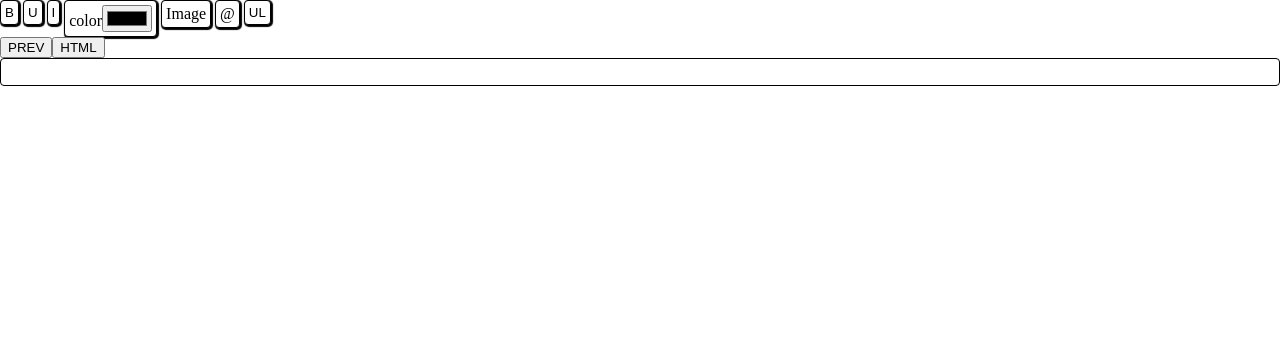
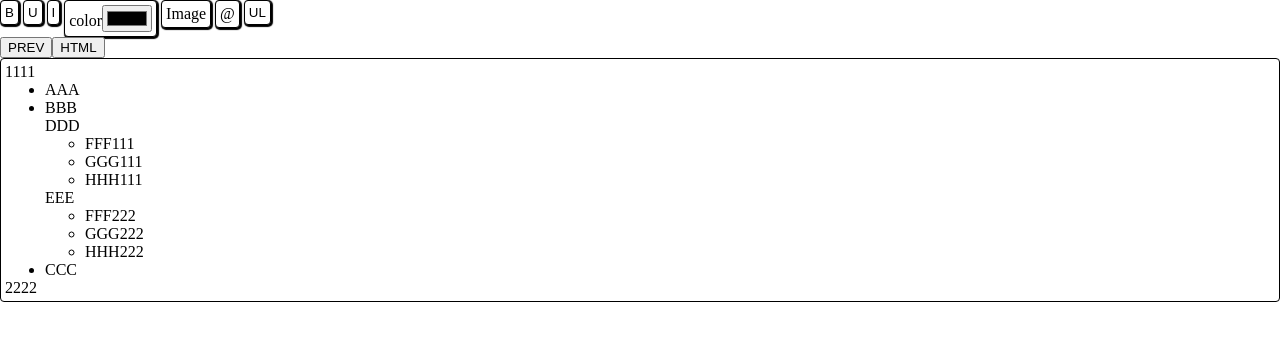
Before and after one commit to MaciejRog/react-komponenty, a React (Vite) app: page / in a window 1280 px wide. Shown: the top 340 px of the page. Built offline with nearby package versions, Linux system fonts and the light colour scheme.

Commit message:
fix listitem duplication bug

```diff
--- a/src/core/components/function-components/form-elements/RichTextEditor/RichTextEditor.tsx
+++ b/src/core/components/function-components/form-elements/RichTextEditor/RichTextEditor.tsx
@@ -11,7 +11,7 @@ import RichTextBtnItalic from "./elements/RichTextBtn/RichTextBtnItalic";
 import RichTextBtnColor from "./elements/RichTextBtn/RichTextBtnColor";
 import RichTextBtnImg from "./elements/RichTextBtn/RichTextBtnImg";
 import RichTextBtnMail from "./elements/RichTextBtn/RichTextBtnMail";
-import RichTextBtnLine from "./elements/RichTextBtn/RichTextBtnLine";
+import RichTextBtnList from "./elements/RichTextBtn/RichTextBtnList";
 
 const INIT_SELECTION_REF: {
   selection: Selection | null;
@@ -22,11 +22,6 @@ const INIT_SELECTION_REF: {
   range: undefined,
   nearestWrappingElement: null,
 };
-
-/*
-obsługa LIST (ul, ol)
-obsługa mailTo
-*/
 
 function RichTextEditor({
   value = ``,
@@ -140,7 +135,7 @@ function RichTextEditor({
           range={selectedRange}
           handleUpdate={handleValueChange}
         />
-        <RichTextBtnLine
+        <RichTextBtnList
           selection={selecteSelection}
           handleUpdate={handleValueChange}
         />
--- a/src/core/components/function-components/form-elements/RichTextEditor/elements/RichTextBtn/RichTextBtnLine.tsx
+++ b/src/core/components/function-components/form-elements/RichTextEditor/elements/RichTextBtn/RichTextBtnList.tsx
@@ -122,7 +122,7 @@ type typeListElement = {
   isLastItem: false;
 };
 
-function RichTextBtnLine({
+function RichTextBtnList({
   selection,
   handleUpdate,
 }: {
@@ -173,19 +173,32 @@ function RichTextBtnLine({
       listElements.forEach((element) => {
         if (listElementsByList.length === 0) {
           listElementsByList.push([]);
-          listElementsByList[listElementsByList.length - 1].push(element);
+          listElementsByList[0].push(element);
         } else {
-          if (
-            listElementsByList[listElementsByList.length - 1][0].list ===
-            element.list
-          ) {
-            listElementsByList[listElementsByList.length - 1].push(element);
+          let listIndex = -1;
+          listElementsByList.forEach((listEl, index) => {
+            if (listEl?.[0]?.list === element.list) {
+              listIndex = index;
+            }
+          });
+          if (listIndex > -1) {
+            let listItemIndex = -1;
+            listElementsByList[listIndex].forEach((el, index) => {
+              if (el.listItem === element.listItem) {
+                listItemIndex = index;
+              }
+            });
+            if (listItemIndex === -1) {
+              listElementsByList[listIndex].push(element);
+            }
           } else {
             listElementsByList.push([]);
             listElementsByList[listElementsByList.length - 1].push(element);
           }
         }
       });
+
+      console.warn("listElementsByList = ", listElementsByList);
 
       listElementsByList.reverse().forEach((listEl) => {
         if (listEl[0].list) {
@@ -218,14 +231,6 @@ function RichTextBtnLine({
               element.after(list);
             }
           }
-          // if (listEl[0].range.commonAncestorContainer) {
-          //   const element = getNearestNotTextElement(
-          //     listEl[0].range.commonAncestorContainer
-          //   );
-          //   if (element) {
-          //     element.after(list);
-          //   }
-          // }
           listEl.forEach((element) => {
             const cloneContent = element.range.cloneContents();
             const listItem = document.createElement("li");
@@ -248,4 +253,4 @@ function RichTextBtnLine({
   );
 }
 
-export default RichTextBtnLine;
+export default RichTextBtnList;
--- a/src/core/pages/Main.tsx
+++ b/src/core/pages/Main.tsx
@@ -31,7 +31,33 @@ function Main() {
   //   <p><span>PRAGRAF 2</span></p>
   //   <p>PRAGRAF 3</p>
   // `);
-  const [textValue, setTextValue] = useState(``);
+  //##############################
+  const [textValue, setTextValue] = useState(`
+    <div>1111</div>
+    <ul>
+      <li>AAA</li>
+      <li>
+        BBB
+        <div>DDD</div>
+        <ul>
+          <li>FFF111</li>
+          <li>GGG111</li>
+          <li>HHH111</li>
+        </ul>
+        <div>EEE</div>
+        <ul>
+          <li>FFF222</li>
+          <li>GGG222</li>
+          <li>HHH222</li>
+        </ul>
+      </li>
+      <li>CCC</li>
+    </ul>
+    <div>2222</div>
+
+  `);
+  //##############################
+  // const [textValue, setTextValue] = useState(``);
 
   return (
     <div>
```
